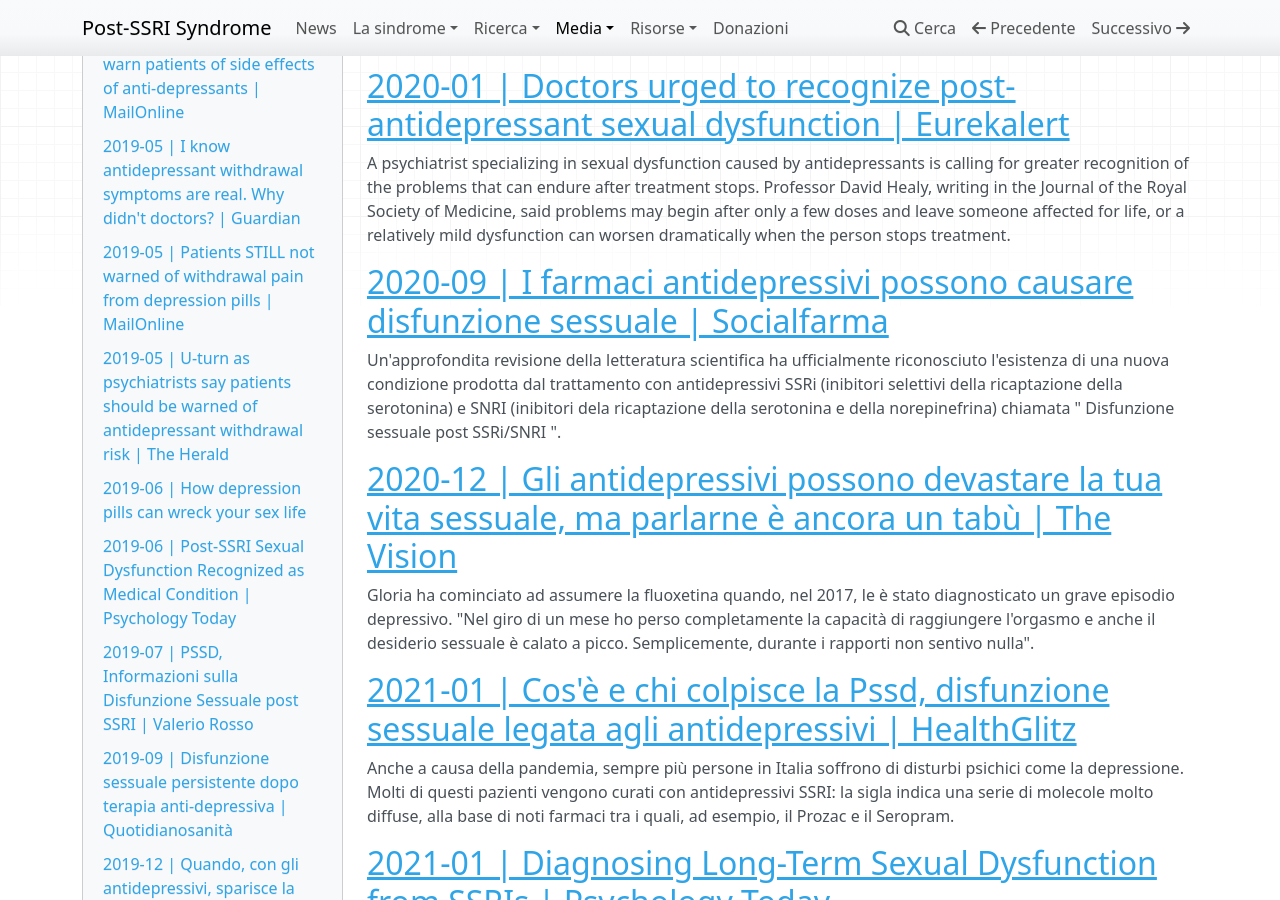
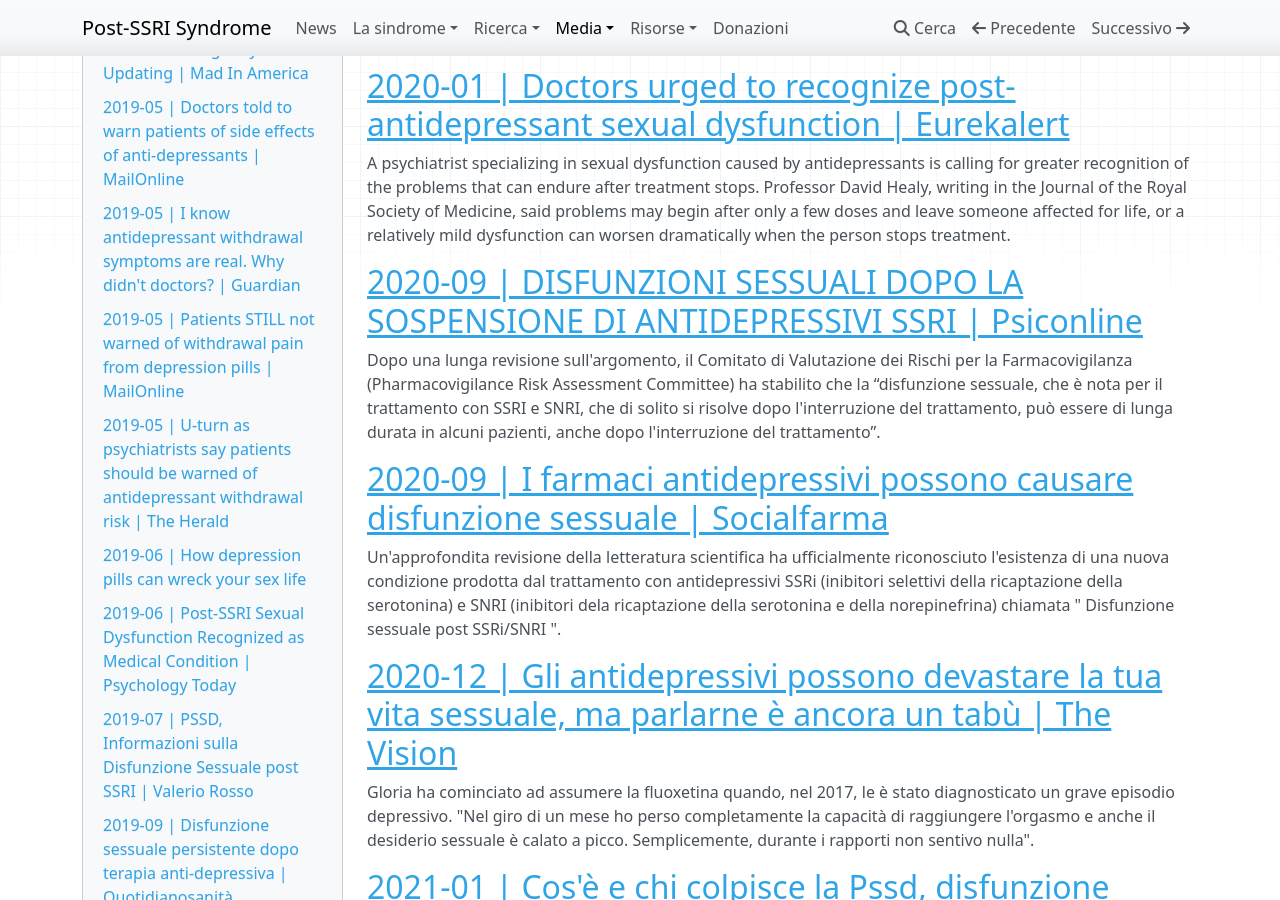
Before and after one commit to postssrisyndrome/windmill, an MkDocs documentation site: the page built from docs/media/articoli.md, in a window 1280 px wide and 900 px high, scrolled down 4752 px. Built offline with MkDocs 1.6.1, drawn with Linux system fonts in a browser that asks for light colours; nearby versions of some CDN libraries; some of the changed text lies outside the part shown.

Commit message:
media/articoli.md: +articolo psiconline

```diff
--- a/docs/media/articoli.md
+++ b/docs/media/articoli.md
@@ -104,6 +104,10 @@
 
 A psychiatrist specializing in sexual dysfunction caused by antidepressants is calling for greater recognition of the problems that can endure after treatment stops. Professor David Healy, writing in the Journal of the Royal Society of Medicine, said problems may begin after only a few doses and leave someone affected for life, or a relatively mild dysfunction can worsen dramatically when the person stops treatment.
 
+## [2020-09 | DISFUNZIONI SESSUALI DOPO LA SOSPENSIONE DI ANTIDEPRESSIVI SSRI | Psiconline](https://www.psiconline.it/area-professionale/ricerche-e-contributi/)
+
+Dopo una lunga revisione sull'argomento, il Comitato di Valutazione dei Rischi per la Farmacovigilanza (Pharmacovigilance Risk Assessment Committee) ha stabilito che la “disfunzione sessuale, che è nota per il trattamento con SSRI e SNRI, che di solito si risolve dopo l'interruzione del trattamento, può essere di lunga durata in alcuni pazienti, anche dopo l'interruzione del trattamento”.
+
 ## [2020-09 | I farmaci antidepressivi possono causare disfunzione sessuale | Socialfarma]((https://www.socialfarma.it/i-farmaci-antidepressivi-possono-causare-disfunzione-sessuale/))
 
 Un'approfondita revisione della letteratura scientifica ha ufficialmente riconosciuto l'esistenza di una nuova condizione prodotta dal trattamento con antidepressivi SSRi (inibitori selettivi della ricaptazione della serotonina) e SNRI (inibitori dela ricaptazione della serotonina e della norepinefrina) chiamata " Disfunzione sessuale post SSRi/SNRI ".
```
